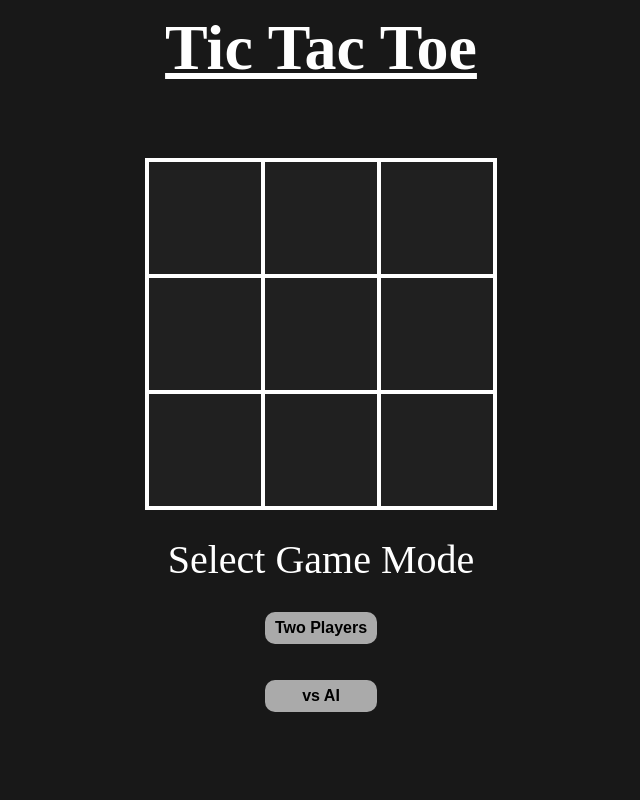
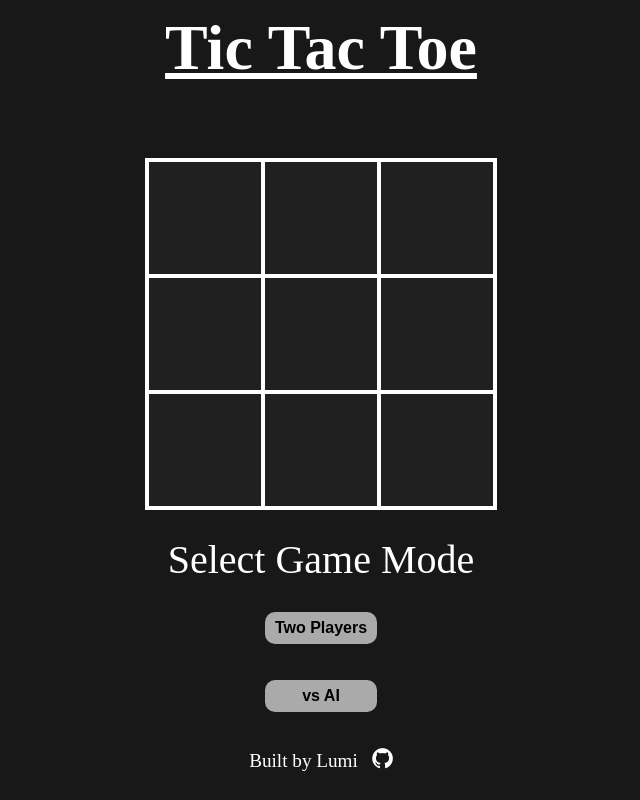
Before and after one commit to Lumi-sg/TicTacToe, a plain HTML site: page index.html in a window 1280 px wide. Shown: the whole page, without its empty margins (319-959 px from the left). Drawn offline with Linux system fonts and the light colour scheme.

Commit message:
minor css changes

```diff
--- a/index.html
+++ b/index.html
@@ -7,6 +7,7 @@
 		<title>Tic Tac Toe!</title>
 		<link rel="stylesheet" href="reset.css" />
 		<link rel="stylesheet" href="style.css" />
+		<link rel="stylesheet" href="https://cdnjs.cloudflare.com/ajax/libs/font-awesome/4.7.0/css/font-awesome.min.css">
 		<script src="script.js" defer></script>
 	</head>
 	<body>
@@ -27,6 +28,9 @@
 			<button class="restartButton button">Restart</button>
 			<button class="twoPlayer button">Two Players</button>
 			<button class="AI button">vs AI</button>
+			<footer class="footer">
+				<p>Built by Lumi&nbsp;&nbsp;&nbsp;</a><a href="https://github.com/Lumi-sg/EtchASketch"style="text-decoration: none;" target="_blank" rel="noopener noreferrer"><i style="font-size:24px" class="fa">&#xf09b;</i></a></p>
+			  </footer>
 		</div>
 	</body>
 </html>
--- a/style.css
+++ b/style.css
@@ -20,6 +20,7 @@ body {
 	display: flex;
 	flex-direction: column;
 	align-items: center;
+	height: 100vh;
 }
 
 .cellContainer {
@@ -62,3 +63,17 @@ h1 {
 h3 {
 	font-size: 2.5rem;
 }
+
+.fa {
+	transition: transform 0.3s ease-in-out;
+	color: white;
+}
+.fa:hover {
+	transform: rotate(360deg) scale(1.2);
+}
+
+.footer {
+	margin-top: auto;
+	margin-bottom: auto;
+	font-size: 1.2rem;
+}
```
